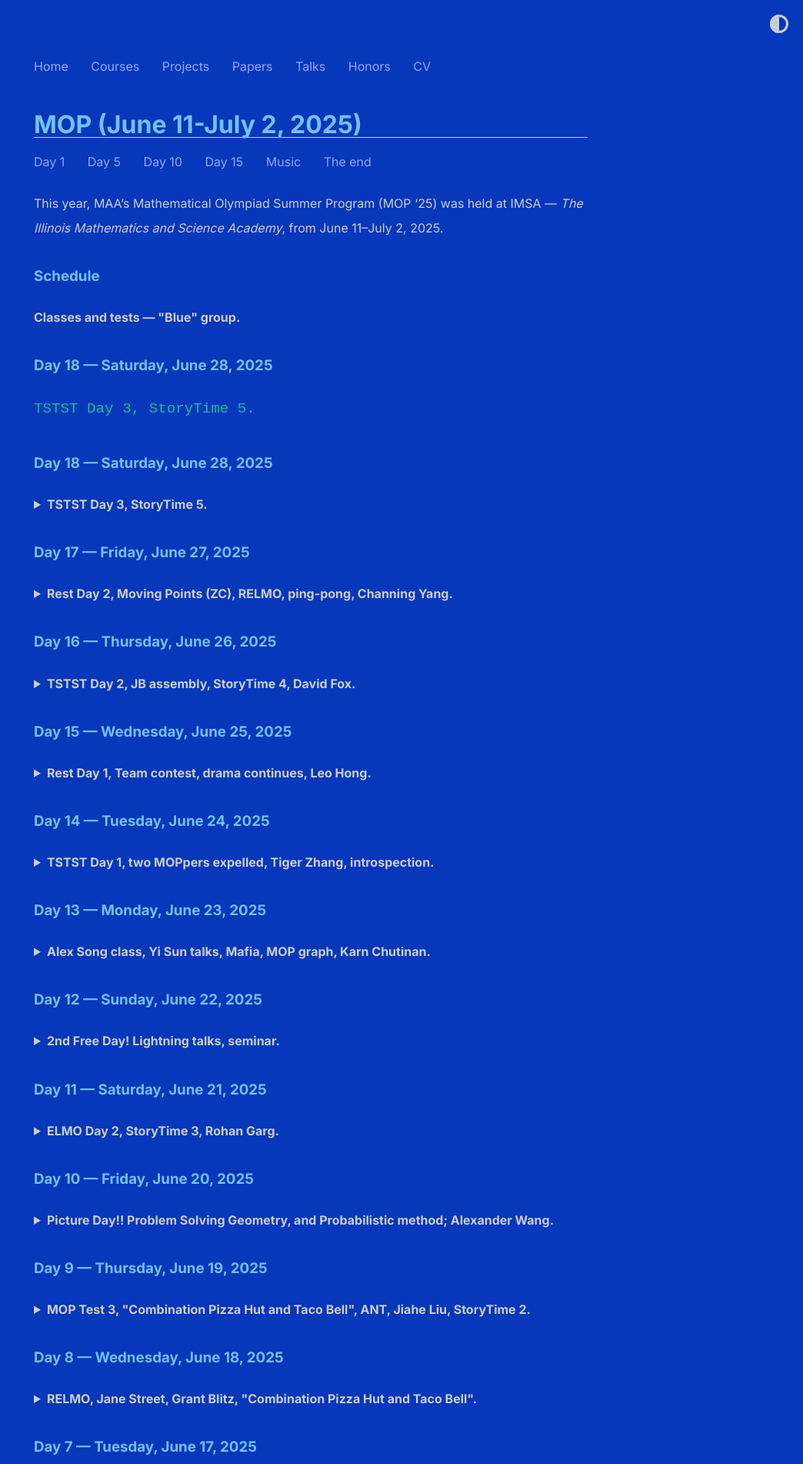
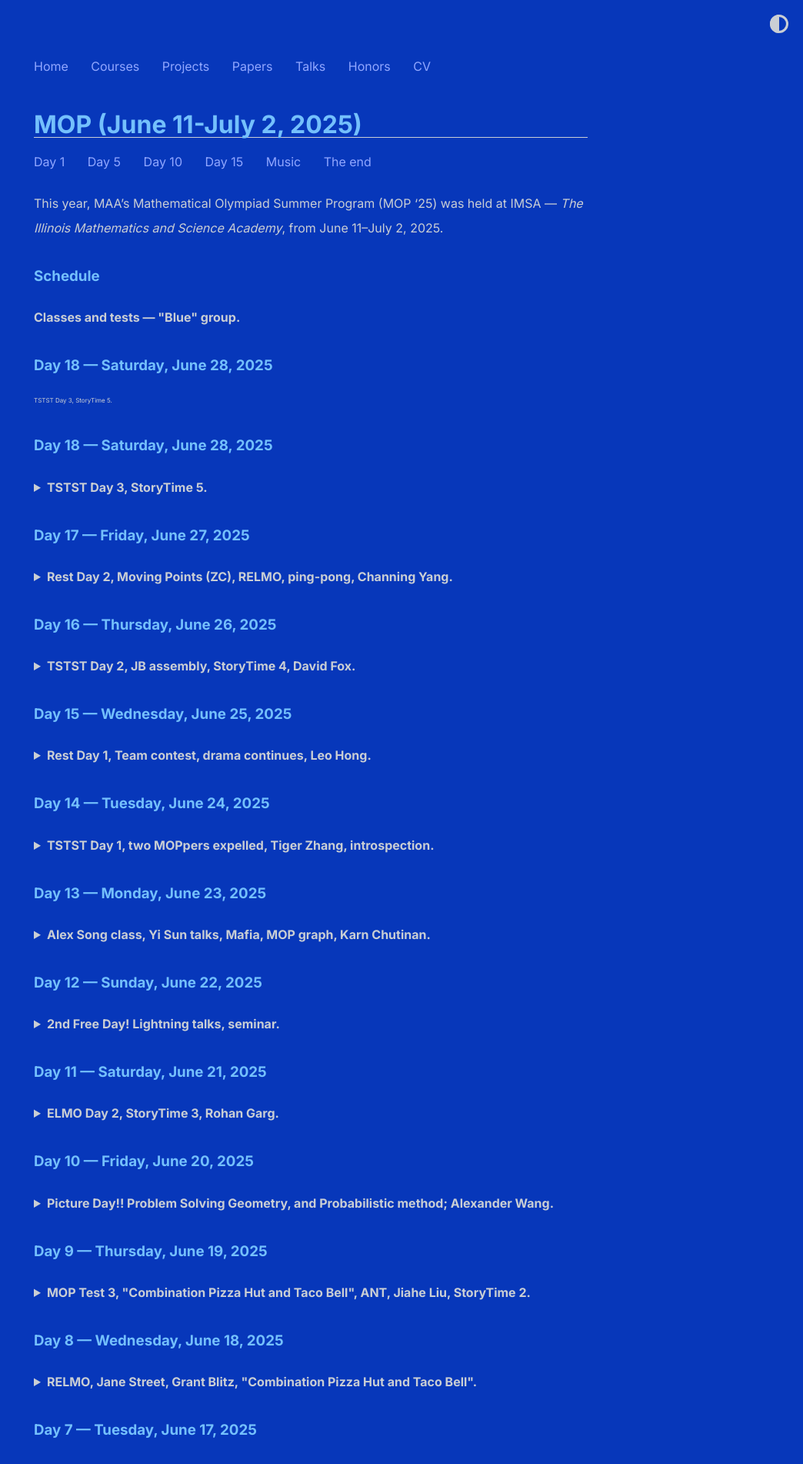
Before and after one commit to shihankanungo/shihankanungo.github.io, a Jekyll site: the page built from mop.md, in a window 1280 px wide. Shown: the top 1902 px of the page at 77% size, without its empty margins (236-1280 px from the left). Built offline with Jekyll 4.4.1, drawn with Linux system fonts in a browser that asks for light colours.

Commit message:
Update moonwalk.scss

```diff
--- a/_sass/moonwalk.scss
+++ b/_sass/moonwalk.scss
@@ -39,9 +39,7 @@ hr.page-break {
 
 .heading-block .subline {
   margin-top: 0.1rem; /* Adjust this for vertical spacing */
-  font-family: monospace;
-  font-size: 1.2rem;
-  color: #1abc9c;
+  font-size: 0.5rem;
 }
 
 p { margin: 1em 0; }
```
